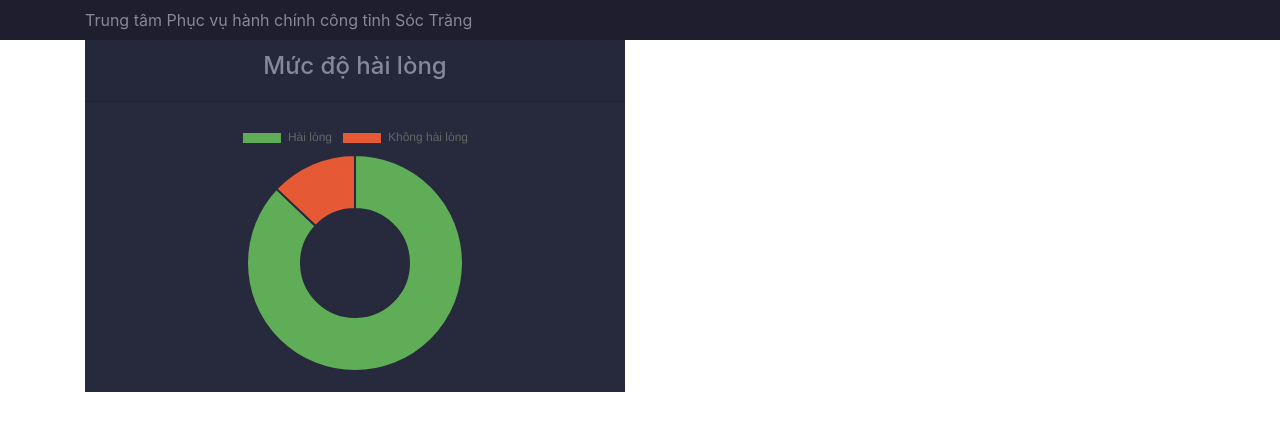
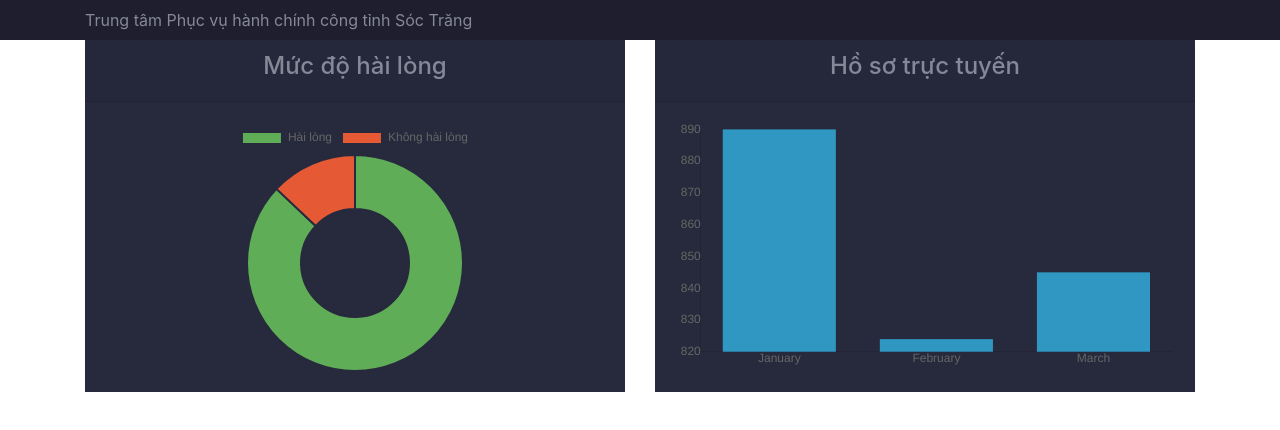
Before and after one commit to minhtran84/dashboard, a React (Create React App) app: page / in a window 1280 px wide. Shown: the top 430 px of the page. Built offline with nearby package versions, Linux system fonts and the light colour scheme; the HTML template or start-up script is replaced by a standard one.

Commit message:
Finish all card components

```diff
--- a/src/App.js
+++ b/src/App.js
@@ -3,6 +3,7 @@ import './App.css';
 
 import Nagigation from './components/Navigation';
 import DoughnutCard from './components/DoughnutCard';
+import BarCard from './components/BarCard';
 
 class App extends React.Component {
 
@@ -19,7 +20,7 @@ class App extends React.Component {
                     <DoughnutCard header="Mức độ hài lòng" />
                 </div>
                 <div class="col-md-6">
-                    {/* <ChartCard header="Hồ sơ trực tuyến" /> */}
+                    <BarCard header="Hồ sơ trực tuyến"/>
                 </div>
             </div>
           </div>
--- /dev/null
+++ b/src/components/BarCard.js
@@ -0,0 +1,46 @@
+import React from 'react';
+import { Bar } from 'react-chartjs-2';
+import '../styles/barcard.css';
+
+class BarCard extends React.Component {
+
+    render() {
+        return (
+            <div class="card" className="barcard">
+                <div class="card-header">
+                    <h4 className="barcard_header">{this.props.header}</h4>
+                </div>
+                <div class="card-body">
+                    <Bar
+                        data={{
+                            labels: ["January","February","March"],
+                            datasets: [{
+                                label: "HS trực tuyến",
+                                backgroundColor: "#2F97C1",
+                                borderColor: "#2F97C1",
+                                data: ["890","824","845"], //real data
+                            }],
+                            }
+                        }
+                        width={816}
+                        height={408}
+                        options={{
+                            maintainAspectRatio: true,
+                            legend: {
+                                display: false
+                            },
+                            title: {},
+                            scales: {
+                                xAxes: [{"gridLines":{"drawBorder":true,"drawTicks":false,"drawOnChartArea":false}}],
+                                yAxes: [{"gridLines":{"drawBorder":true,"drawTicks":false,"drawOnChartArea":false}}]
+                            }
+                        }}
+                        className="barcard_body"
+                    />
+                </div>
+            </div>
+        );
+    }
+}
+
+export default BarCard;
--- a/src/components/DoughnutCard.js
+++ b/src/components/DoughnutCard.js
@@ -35,13 +35,11 @@ class DoughnutCard extends React.Component {
                         className="doughnutcard_body"
                     />
 
-                    <div>
+                    {/* <div> */}
                         {/* <canvas height="408" width="816" className="chartcard_body"></canvas> */}
 
-
                         {/* <canvas data-bs-chart="{style="display: block; height: 204px; width: 408px;" width="306" height="153" ></canvas> */}
-
-                    </div>
+                    {/* </div> */}
                 </div>
             </div>
         );
--- /dev/null
+++ b/src/styles/barcard.css
@@ -0,0 +1,14 @@
+.barcard {
+    background-color: rgb(39,42,61);
+    color: rgb(231,231,241);
+}
+
+.barcard_header {
+    color: rgb(134,136,151);
+}
+
+.barcard_body {
+    display: block;
+    /* height: 204px;
+    width: 408px; */
+}
```
Also changed, not shown: src/components/BarChart.js (deleted, +0 -22 lines), src/components/PieChart.js (deleted, +0 -22 lines).
